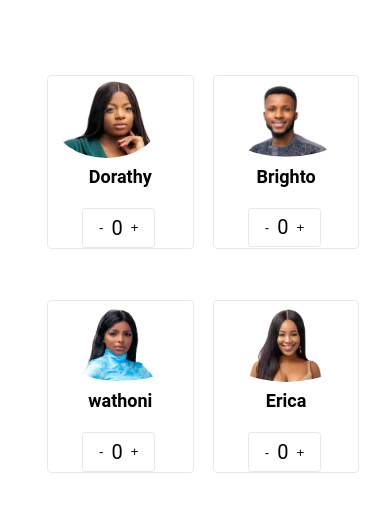
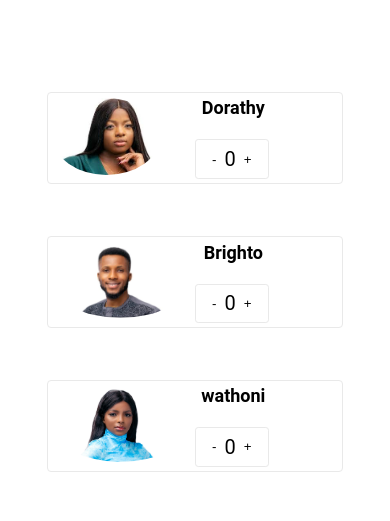
Before and after one commit to bromaGift/voting-system, a plain HTML site: page index.html in a window 390 px wide. Shown: the part 275-796 px from the top of the page. Drawn offline with Linux system fonts and the light colour scheme.

Commit message:
Update style.css

```diff
--- a/style.css
+++ b/style.css
@@ -15,8 +15,9 @@ body {
 .container {
   background: #fff;
   border-radius: 5px;
-  width: 900px;
+  width: 960px;
   max-width: 100%;
+  height: 100%;
   margin: 22px auto;
   padding: 15px;
 }
@@ -69,21 +70,21 @@ h3 {
 }
 
 .contestants,
-.board2 .contestants{
+.board2 .contestants {
   margin-top: 29px;
   padding: 2rem;
   display: grid;
-  grid-template-columns: repeat(2, 1fr);
+  grid-template-columns: repeat(auto-fit, minmax(290px, 1fr));
   grid-gap: 1.2rem;
 }
 
 .contestant-box {
   margin-top: 33px;
   align-items: center;
+  display: flex;
   flex-wrap: wrap;
   border: 1px solid rgb(233, 233, 233);
   border-radius: 4px;
-  display: flex;
 }
 
 img {
@@ -121,7 +122,7 @@ p {
   font-size: 20px;
 }
 
-.vote-button > button {
+.vote-button>button {
   cursor: pointer;
   border: none;
   padding: 8px;
@@ -139,7 +140,6 @@ footer {
   background: #1e2a5a;
   border-radius: 10px;
   cursor: pointer;
-
   font-weight: bold;
   font-size: 18px;
   color: #fff;
@@ -177,13 +177,12 @@ h2 {
   height: 42px;
   background: #1e2a5a;
   border-radius: 50%;
-  /* text-align: center; */
   display: flex;
   justify-content: center;
   align-content: center;
   align-items: center;
   color: white;
-  margin-left: 200px;
+  margin: auto;
 }
 
 span {
@@ -196,15 +195,3 @@ h4 {
   text-align: center;
   color: #18bbb6;
 }
-
-@media (max-width: 650px) {
-  .contestants,
-  .board2 {
-    margin: 1rem 0;
-  }
-
-  .contestant-box {
-    display: block;
-    margin: 1rem 0;
-  }
-}
```
